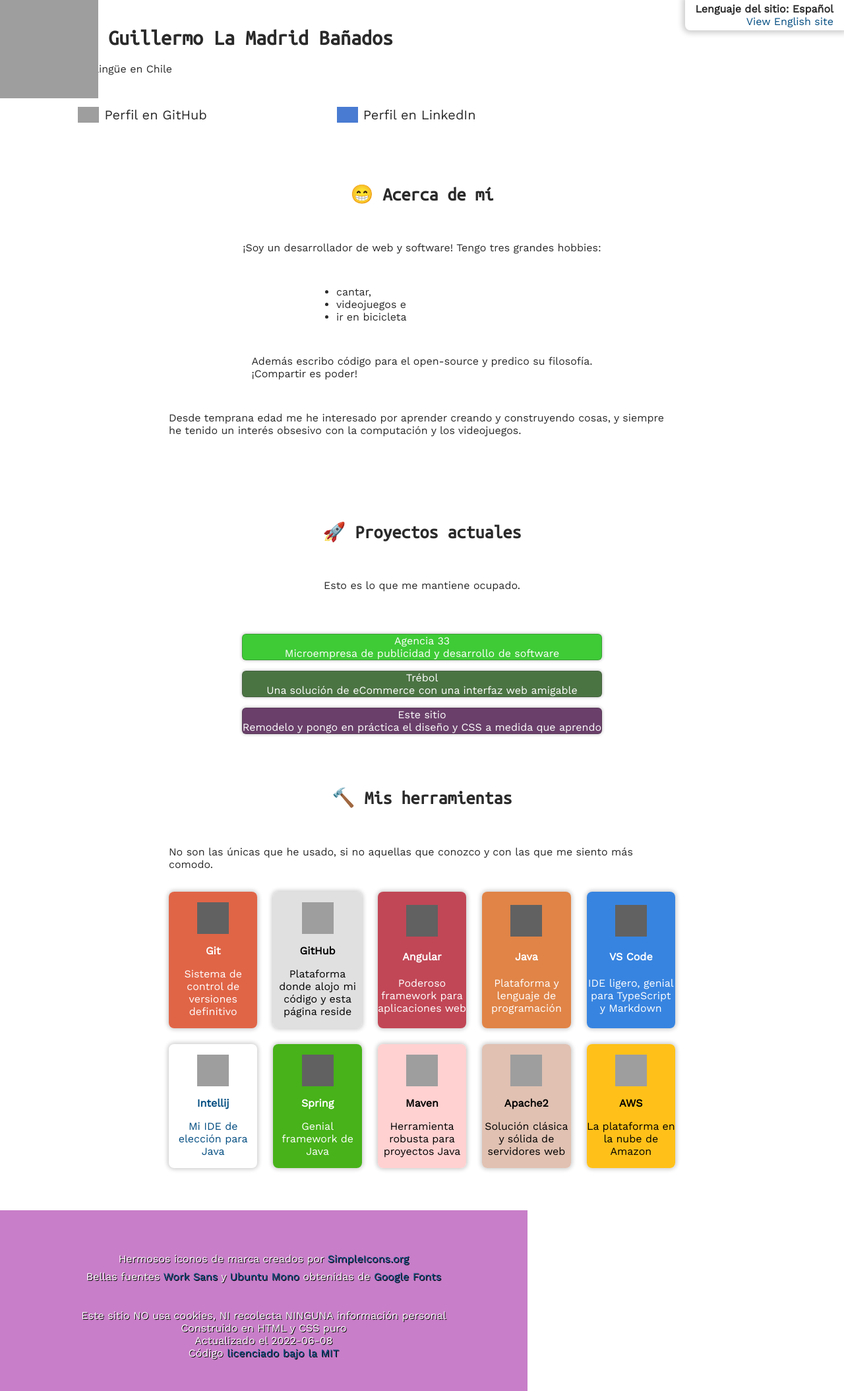
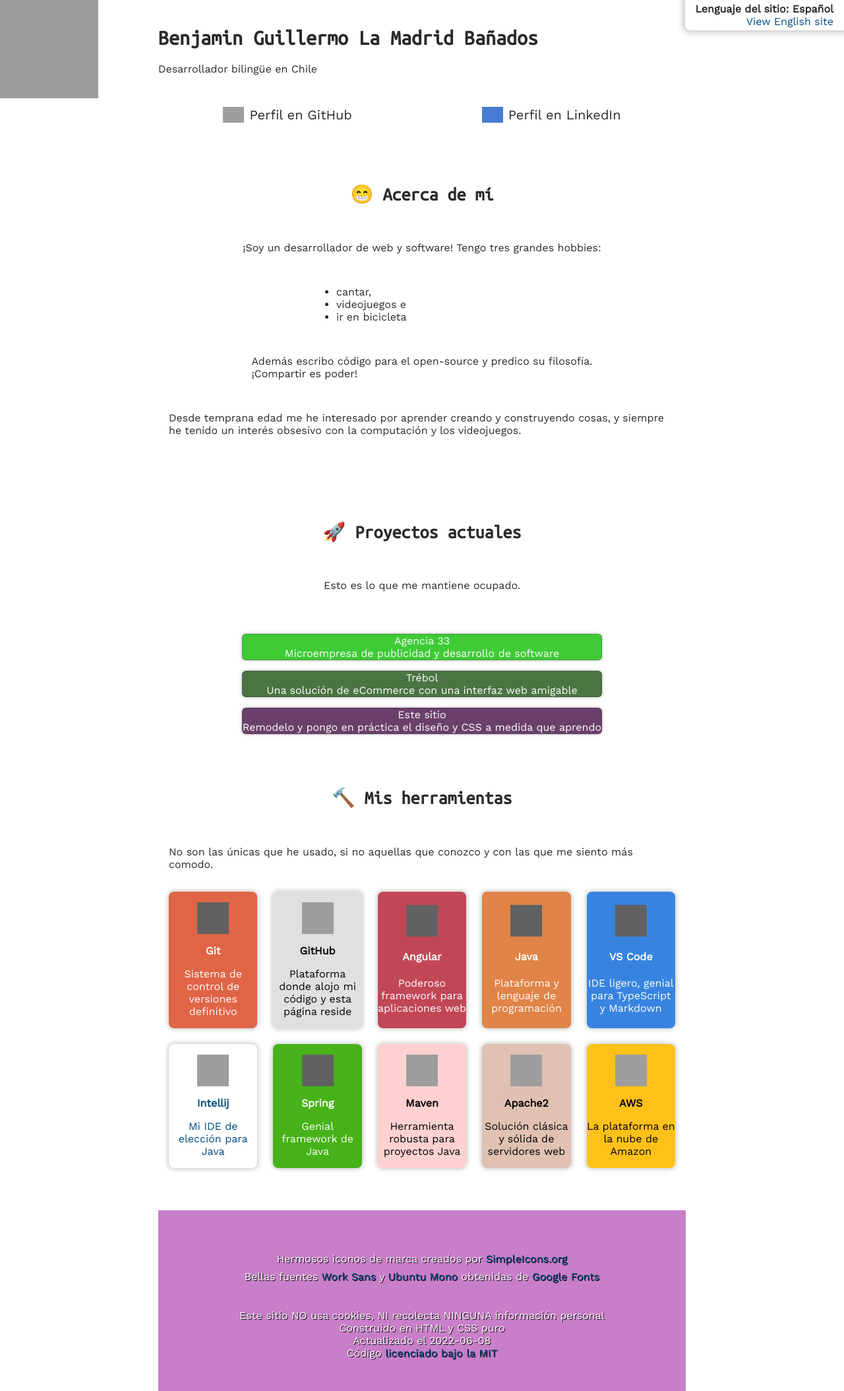
Before and after one commit to bglamadrid/bglamadrid.github.io, a web app: file index.es.html in a window 1280 px wide. Shown: the whole page at 66% size. Run offline with its HTML, style and script files only (its server is not run), Linux system fonts and the light colour scheme; grey boxes are pictures that could not be loaded.

Commit message:
style(css): fix header & footer center-alignment

```diff
--- a/src/styles/document.css
+++ b/src/styles/document.css
@@ -14,10 +14,11 @@
 main section > .container,
 main > footer {
   max-width: var(--content-width);
+  margin-left: auto;
+  margin-right: auto;
 }
 
 main section > .container {
-  margin: 0 auto;
   display: grid;
   grid-template-columns: 1fr;
   justify-items: center;
```
